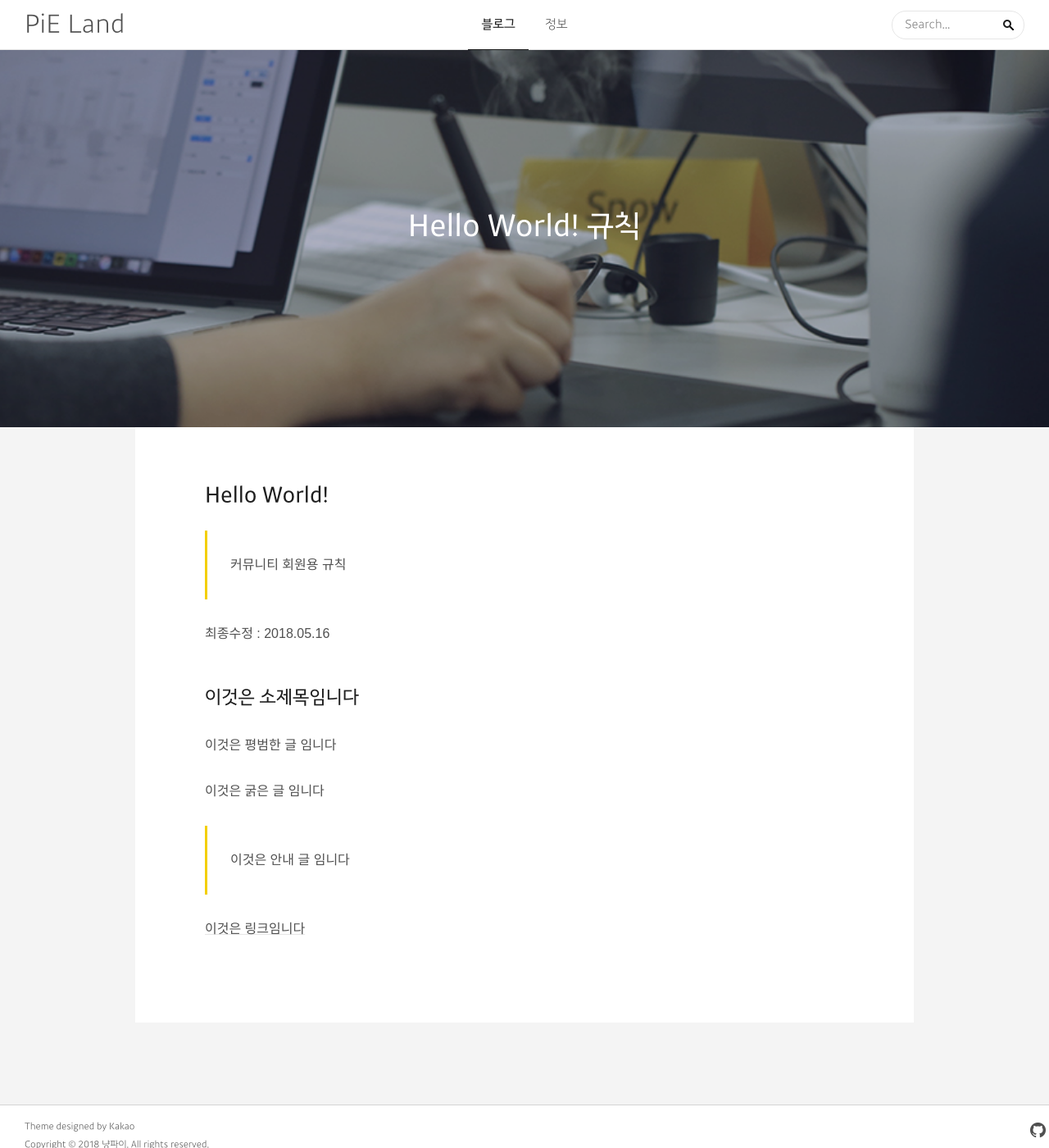
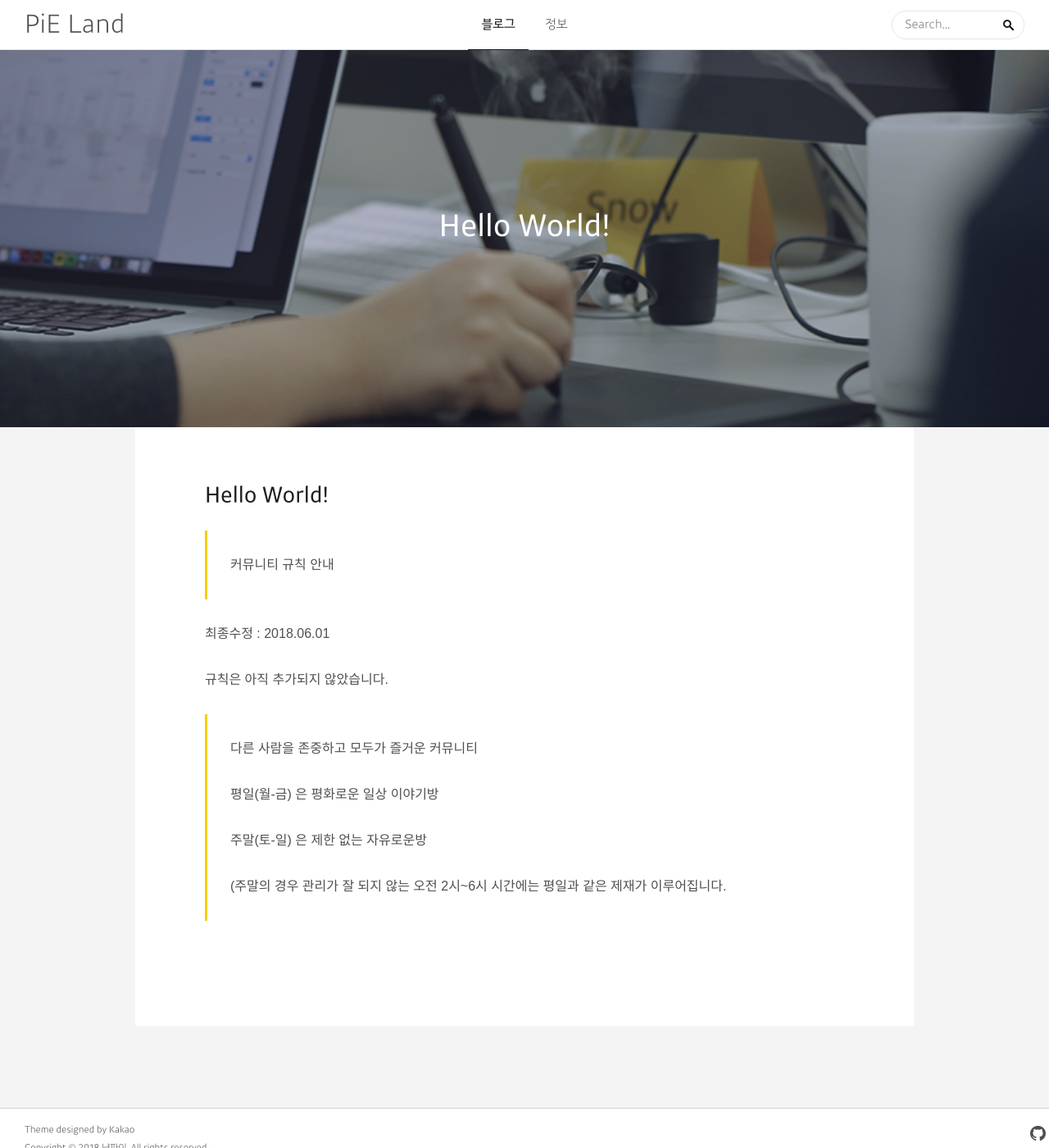
Before and after one commit to MeowPiE/meowpie.github.io_kakao, a Jekyll site: the page built from hw/index.md, in a window 1280 px wide and 1400 px high. Shown: the whole window at 82% size. Built offline with Jekyll 4.4.1, drawn with Linux system fonts in a browser that asks for light colours.

Commit message:
Update index.md

```diff
--- a/hw/index.md
+++ b/hw/index.md
@@ -1,20 +1,20 @@
 ---
 layout: page
-title: Hello World! 규칙
+title: Hello World!
 ---
 
 # Hello World!
 
-> 커뮤니티 회원용 규칙
+> 커뮤니티 규칙 안내
 
-**최종수정 : 2018.05.16**
+**최종수정 : 2018.06.01**
 
-## 이것은 소제목임니다
+규칙은 아직 추가되지 않았습니다.
 
-이것은 평범한 글 임니다
-
-**이것은 굵은 글 임니다**
-
-> 이것은 안내 글 임니다
-
-[이것은 링크임니다](/)
+> 다른 사람을 존중하고 모두가 즐거운 커뮤니티
+>
+> 평일(월-금) 은 평화로운 일상 이야기방
+>
+> 주말(토-일) 은 제한 없는 자유로운방
+>
+> (주말의 경우 관리가 잘 되지 않는 오전 2시~6시 시간에는 평일과 같은 제재가 이루어집니다.
```
